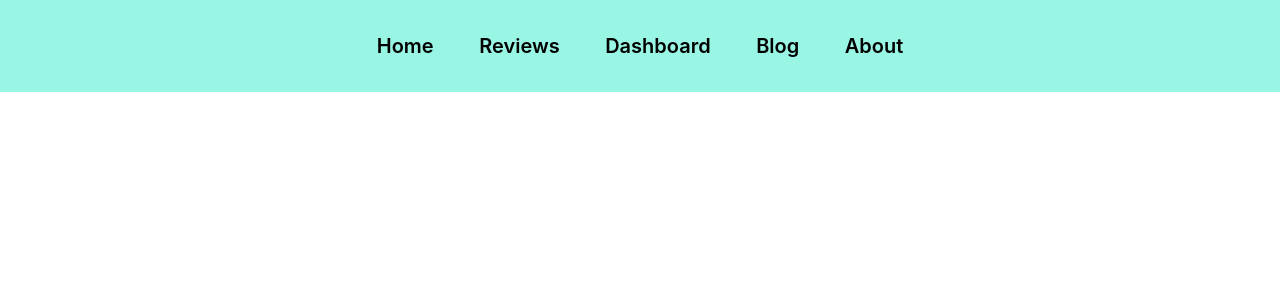
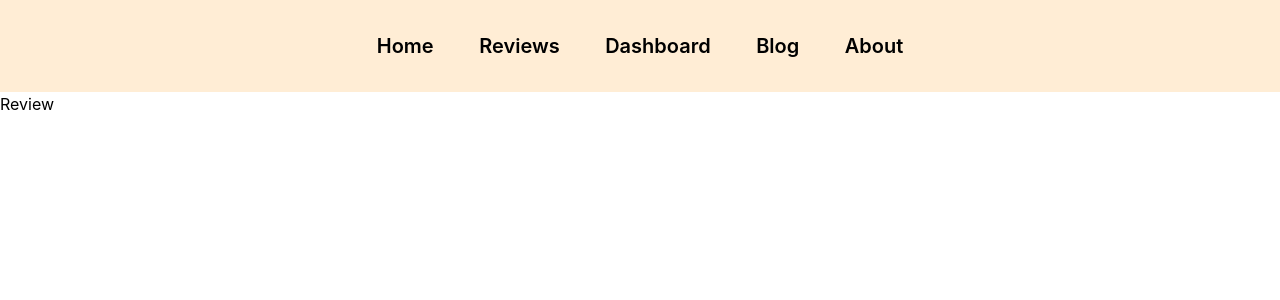
Before and after one commit to sraboni-bhuiyan/skincare-website-react, a React (Create React App) app: page /reviews in a window 1280 px wide. Shown: the top 300 px of the page. Built offline with nearby package versions, Linux system fonts and the light colour scheme.

Commit message:
homepage and more changes added

```diff
--- a/public/index.html
+++ b/public/index.html
@@ -24,7 +24,7 @@
       work correctly both with client-side routing and a non-root public URL.
       Learn how to configure a non-root public URL by running `npm run build`.
     -->
-    <title>React App</title>
+    <title>Skincare Blog</title>
   </head>
   <body>
     <noscript>You need to enable JavaScript to run this app.</noscript>
--- a/public/userReview.json
+++ b/public/userReview.json
@@ -1,50 +1,58 @@
 [
     {
       "id": "624a31112c585d97245645db",
-      "rating": 0,
+      "rating": 10,
       "picture": "http://placehold.it/32x32",
-      "name": "Adkins Gill"
+      "name": "Adkins Gill",
+      "review": "I love these cleansers! The cleansing balm melts away makeup and spf. The fulvic acid cleanser helps break any makeup that was left and leaves the face feeling clean not stripped. Theres not fragrance, I love the simplicity and quality of these products."
     },
     {
       "id": "624a31113757eee6137a739b",
-      "rating": 1,
+      "rating": 8,
       "picture": "http://placehold.it/32x32",
-      "name": "Blanche Rowe"
+      "name": "Blanche Rowe",
+      "review": "My son has very curly/coily hair and when I apply this to his hair his curls form so nicely and it also helps to keep frizz away"
     },
     {
       "id": "624a31118ce5a6502b477db7",
-      "rating": 2,
+      "rating": 8.5,
       "picture": "http://placehold.it/32x32",
-      "name": "Floyd Hensley"
+      "name": "Floyd Hensley",
+      "review": "It's a nice moisturiser, absorbs nicely in to the skin but isn't heavy enough if you have dry skin. Would probably work well under make up."
     },
     {
       "id": "624a31117dd0b73923d29a14",
-      "rating": 3,
+      "rating": 9.5,
       "picture": "http://placehold.it/32x32",
-      "name": "Lambert Valencia"
+      "name": "Lambert Valencia",
+      "review": "This is a great cleanser. I've noticed a significant difference in my skin. I suffer from keratosis pilaris mostly on my arms but I have a little on my cheeks, but i have an oily t zone. I'd been using an SA cream for a while and this cleanser has worked so much better. My skin looks clearer than it has been in a long time"
     },
     {
       "id": "624a3111e45f6af954309105",
-      "rating": 4,
+      "rating": 9,
       "picture": "http://placehold.it/32x32",
-      "name": "Tyson Banks"
+      "name": "Tyson Banks",
+      "review": "It works well for my family, the acne dried overnight, but sadly not mine. My acne stays the same for few days to week, but it calm my acne a bit when using this spot treatment. Will continue using this and see how it work."
     },
     {
       "id": "624a311149dbda800be42cbe",
-      "rating": 5,
+      "rating": 9.5,
       "picture": "http://placehold.it/32x32",
-      "name": "Myrtle Jensen"
+      "name": "Myrtle Jensen",
+      "review": "I've been looking for a balmy cleanser that can renove make up without stripping the skin- this does so with little effort and leaves my face feeling so soft. I want to try other inkey cleansers, but I plan on definitely coming back to this one for sure!"
     },
     {
       "id": "624a311115d13050510cf67d",
-      "rating": 6,
+      "rating": 8,
       "picture": "http://placehold.it/32x32",
-      "name": "Geraldine Estrada"
+      "name": "Geraldine Estrada",
+      "review": "Got this one as a free sample, and I currently have the full size in my cart. Gentle, and I always notice a difference in my pores and overall texture after use. Absorbs nicely too. Glad I found this one!"
     },
     {
       "id": "624a3111b3bd80963a9e714f",
-      "rating": 7,
+      "rating": 10,
       "picture": "http://placehold.it/32x32",
-      "name": "Leanne Spence"
+      "name": "Leanne Spence",
+      "review": "I have very dry skin, initially was afraid this cleanser might dry my skin a lot, but it turns out quite well. Doesn't irritate my skin, small amount is enough foam to clean whole face, I like it. I use this only in the morning, as I'm using retinol at night. My hormonal acne reduce a bit since I started using this (been using for almost a month)"
     }
   ]
--- a/src/App.js
+++ b/src/App.js
@@ -3,12 +3,16 @@ import './App.css';
 import Header from './Components/Header/Header';
 import { Route, Routes } from 'react-router-dom';
 import Dashboard from './Components/Dashboard/Dashboard';
+import Homepage from './Components/Homepage/Homepage';
+import Reviews from './Reviews/Reviews';
 
 function App() {
   return (
     <div>
       <Header></Header>
       <Routes>
+        <Route path='/' element={<Homepage></Homepage>}></Route>
+        <Route path='/reviews' element={<Reviews></Reviews>}></Route>
         <Route path='/dashboard' element={<Dashboard></Dashboard>}></Route>
       </Routes>
     </div>
--- a/src/Components/Header/Header.js
+++ b/src/Components/Header/Header.js
@@ -3,7 +3,7 @@ import { Link } from 'react-router-dom';
 
 const Header = () => {
     return (
-        <div className='bg-teal-200'>
+        <div className='bg-orange-100'>
             <div className='w-1/2 mx-auto sticky top-0 flex justify-around gap-7 text-xl font-semibold px-12 py-8'>
                 <Link to='/'>Home</Link>
                 <Link to='/reviews'>Reviews</Link>
--- /dev/null
+++ b/src/Components/Homepage/Homepage.js
@@ -0,0 +1,17 @@
+import React from 'react';
+
+const Homepage = () => {
+    return (
+        <div className='flex mx-auto justify-evenly items-center gap-5 border'>
+            <div className='mx-10 my-12'>
+                <h1 className='text-center font-extrabold text-5xl my-4'>Introducing Our New <span className='text-green-800'>Skincare Product</span></h1>
+                <p className='text-center mt-6 font-semibold'>Find the best ingredients to help tackle breakouts, excess oil and keep skin healthy. Shop AM & PM skincare routines suited to your skin concerns and goals.</p>
+            </div>
+            <div className=''>
+                <img className='w-[500px]' src="https://img.freepik.com/free-psd/2-oz-tube-mockup_1332-5136.jpg?t=st=1649032559~exp=1649033159~hmac=a1c8f7f5f3803b5790703ea1a1885b170f14b57e64c3347ed65a8e27da78668e&w=740" alt="" />
+            </div>
+        </div>
+    );
+};
+
+export default Homepage;
--- /dev/null
+++ b/src/Reviews/Reviews.js
@@ -0,0 +1,18 @@
+import React, { useEffect, useState } from 'react';
+
+const Reviews = () => {
+    const [userReviews, setUserReviews] = useState([]);
+    useEffect( () => {
+        fetch('userReview.json')
+        .then(res => res.json())
+        .then(data => setUserReviews(data))
+    }, [userReviews])
+
+    return (
+        <div>
+            <h1>Review</h1>
+        </div>
+    );
+};
+
+export default Reviews;
```
